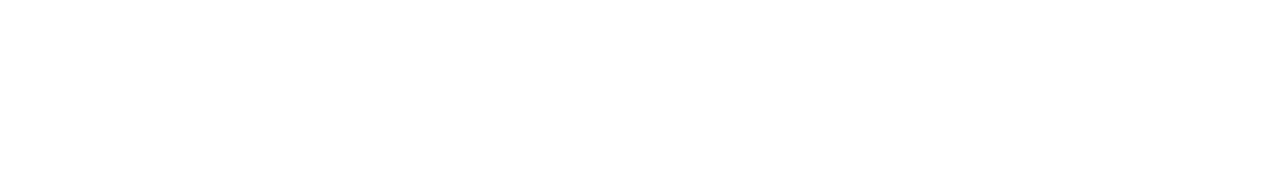
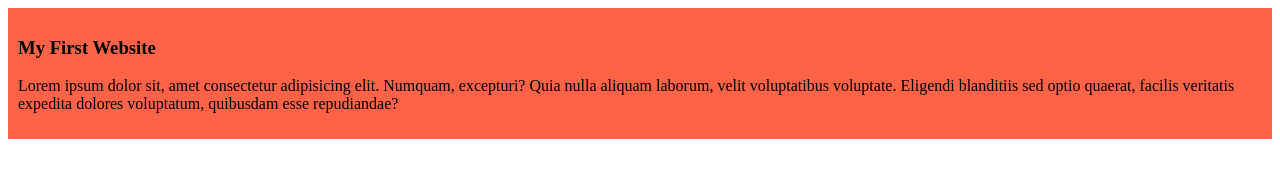
Before and after one commit to salimsojol/my-simple-website, a plain HTML site: page index.html in a window 1280 px wide. Drawn offline with Linux system fonts and the light colour scheme.

Commit message:
.added the blog of my

```diff
--- /dev/null
+++ b/blog.css
@@ -0,0 +1,4 @@
+div{
+    background-color: tomato;
+    padding: 10px
+}
--- a/index.html
+++ b/index.html
@@ -4,8 +4,13 @@
     <meta charset="UTF-8">
     <meta name="viewport" content="width=device-width, initial-scale=1.0">
     <title>My Simple Website</title>
+    <link rel="stylesheet" href="styles/blog.css"
 </head>
 <body>
+    <div>
+        <h3>My First Website</h3>
+        <p>Lorem ipsum dolor sit, amet consectetur adipisicing elit. Numquam, excepturi? Quia nulla aliquam laborum, velit voluptatibus voluptate. Eligendi blanditiis sed optio quaerat, facilis veritatis expedita dolores voluptatum, quibusdam esse repudiandae?</p>
+    </div>
 
 </body>
 </html>
--- /dev/null
+++ b/styles/blog.css
@@ -0,0 +1,4 @@
+div{
+    background-color: tomato;
+    padding: 10px
+}
```
